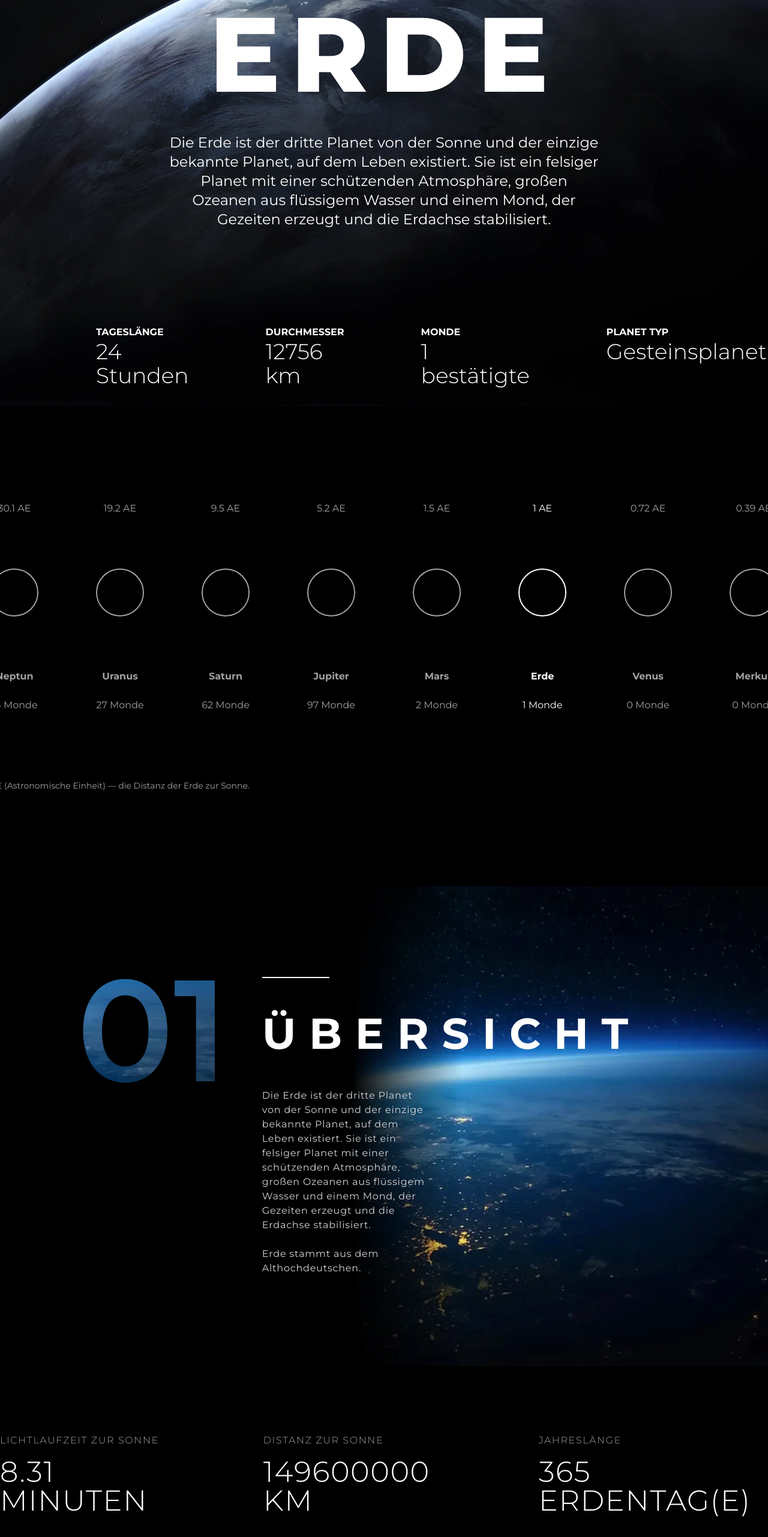
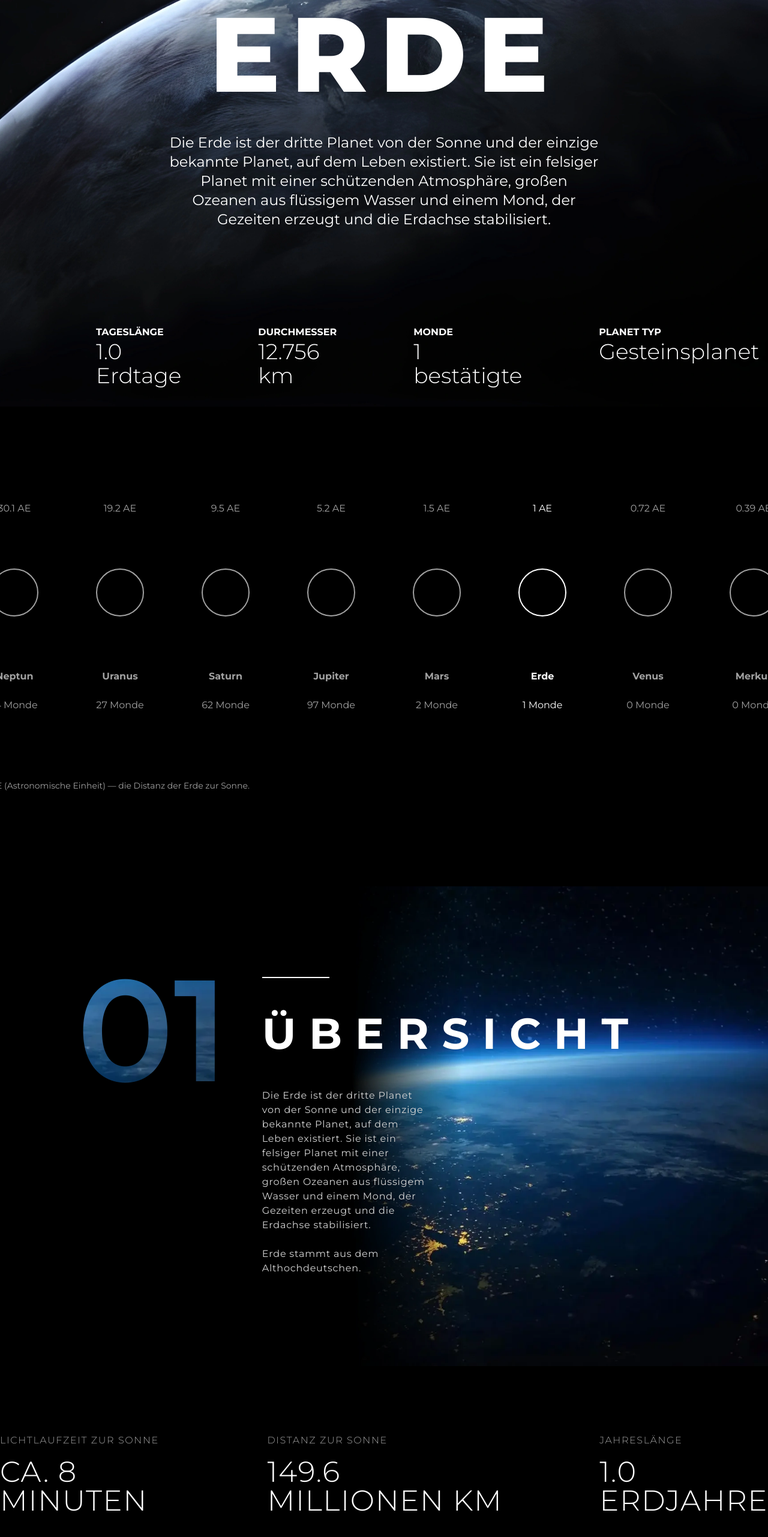
Before and after one commit to zeroequalsone/orbit, a Next.js app: page /solar-system in a window 1280 px wide. Shown: the part 234-2797 px from the top of the page at 60% size. Built offline with nearby package versions, Linux system fonts and the light colour scheme.

Commit message:
Fixed formatting on every page (#20)

```diff
--- a/app/solar-system/page.tsx
+++ b/app/solar-system/page.tsx
@@ -41,13 +41,15 @@ export default function SolarSystem() {
             <div>
               <p className="font-bold uppercase">Tageslänge</p>
               <p className="text-4xl font-light">
-                {selectedPlanet.lengthOfDay} Stunden
+                {selectedPlanet.lengthOfDay < 24
+                  ? selectedPlanet.lengthOfDay.toFixed(1) + " Stunden"
+                  : (selectedPlanet.lengthOfDay / 24).toFixed(1) + " Erdtage"}
               </p>
             </div>
             <div>
               <p className="font-bold uppercase">Durchmesser</p>
               <p className="text-4xl font-light">
-                {selectedPlanet.diameter} km
+                {selectedPlanet.diameter.toLocaleString("de")} km
               </p>
             </div>
             <div>
@@ -118,24 +120,30 @@ export default function SolarSystem() {
             <div className="flex flex-col gap-4">
               <p className="text-neutral-400">Lichtlaufzeit zur Sonne</p>
               <p className="text-5xl">
-                {/* TODO: Minute Fixed = 0, Hour Fixed = 1 + add "ca." */}
-                {selectedPlanet &&
-                  calculateLightDistance &&
-                  (calculateLightDistance < 60
-                    ? calculateLightDistance.toFixed(2) + " Minuten"
-                    : (calculateLightDistance / 60).toFixed(2) + " Stunden")}
+                ca.{" "}
+                {calculateLightDistance < 60
+                  ? calculateLightDistance.toFixed(0) + " Minuten"
+                  : (calculateLightDistance / 60).toFixed(1) + " Stunden"}
               </p>
             </div>
             <div className="flex flex-col gap-4">
               <p className="text-neutral-400">Distanz zur Sonne</p>
               <p className="text-5xl">
-                {selectedPlanet && selectedPlanet.distanceFromSun} km
+                {selectedPlanet.distanceFromSun / 1e6 < 1e3
+                  ? (selectedPlanet.distanceFromSun / 1e6).toFixed(1) +
+                    " Millionen "
+                  : (selectedPlanet.distanceFromSun / 1e9).toFixed(2) +
+                    " Milliarden "}
+                km
               </p>
             </div>
             <div className="flex flex-col gap-4">
               <p className="text-neutral-400">Jahreslänge</p>
               <p className="text-5xl">
-                {selectedPlanet && selectedPlanet.lengthOfYear} Erdentag(e)
+                {selectedPlanet.lengthOfYear < 365
+                  ? selectedPlanet.lengthOfYear.toFixed(1) + " Erdtage"
+                  : (selectedPlanet.lengthOfYear / 365).toFixed(1) +
+                    " Erdjahre"}
               </p>
             </div>
           </div>
--- a/app/tools/distance-calculator/page.tsx
+++ b/app/tools/distance-calculator/page.tsx
@@ -128,7 +128,9 @@ export default function DistanceCalculator() {
                           </Tooltip.Provider>
                         </div>
                         <p className="text-lg">
-                          {(minDistance / 1e6).toLocaleString("de")} Millionen
+                          {minDistance / 1e6 < 1e3
+                            ? (minDistance / 1e6).toFixed(1) + " Millionen "
+                            : (minDistance / 1e9).toFixed(2) + " Milliarden "}
                           km
                         </p>
                       </div>
@@ -137,14 +139,13 @@ export default function DistanceCalculator() {
                           Minimale Lichtlaufzeit
                         </p>
                         <p className="text-lg">
-                          {" "}
                           ca.{" "}
                           {minDistance / speedOfLight / 60 < 60
                             ? (minDistance / speedOfLight / 60).toFixed(0) +
-                              " Minute(n)"
+                              " Minuten"
                             : (minDistance / speedOfLight / 60 / 60).toFixed(
                                 1,
-                              ) + " Stunde(n)"}
+                              ) + " Stunden"}
                         </p>
                       </div>
                     </div>
@@ -191,7 +192,9 @@ export default function DistanceCalculator() {
                           </Tooltip.Provider>
                         </div>
                         <p className="text-lg">
-                          {(maxDistance / 1e6).toLocaleString("de")} Millionen
+                          {maxDistance / 1e6 < 1e3
+                            ? (maxDistance / 1e6).toFixed(1) + " Millionen "
+                            : (maxDistance / 1e9).toFixed(2) + " Milliarden "}
                           km
                         </p>
                       </div>
@@ -200,14 +203,13 @@ export default function DistanceCalculator() {
                           Maximale Lichtlaufzeit
                         </p>
                         <p className="text-lg">
-                          {" "}
                           ca.{" "}
                           {maxDistance / speedOfLight / 60 < 60
                             ? (maxDistance / speedOfLight / 60).toFixed(0) +
-                              " Minute(n)"
+                              " Minuten"
                             : (maxDistance / speedOfLight / 60 / 60).toFixed(
                                 1,
-                              ) + " Stunde(n)"}
+                              ) + " Stunden"}
                         </p>
                       </div>
                     </div>
```
Also changed, not shown: app/data/planets.ts (+79 -39 lines).
